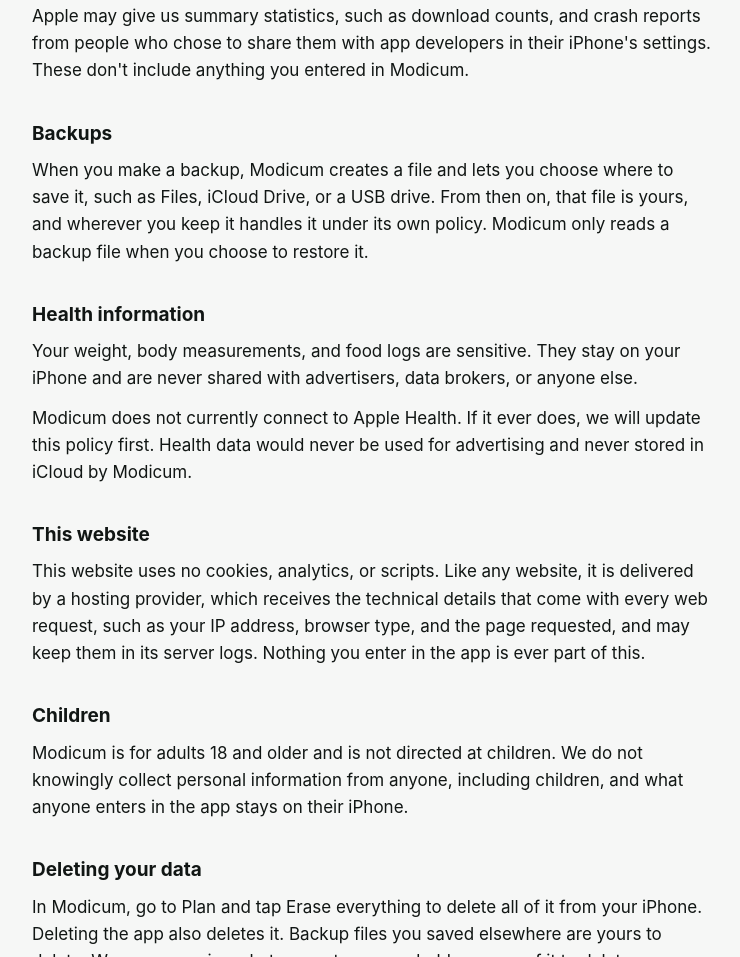
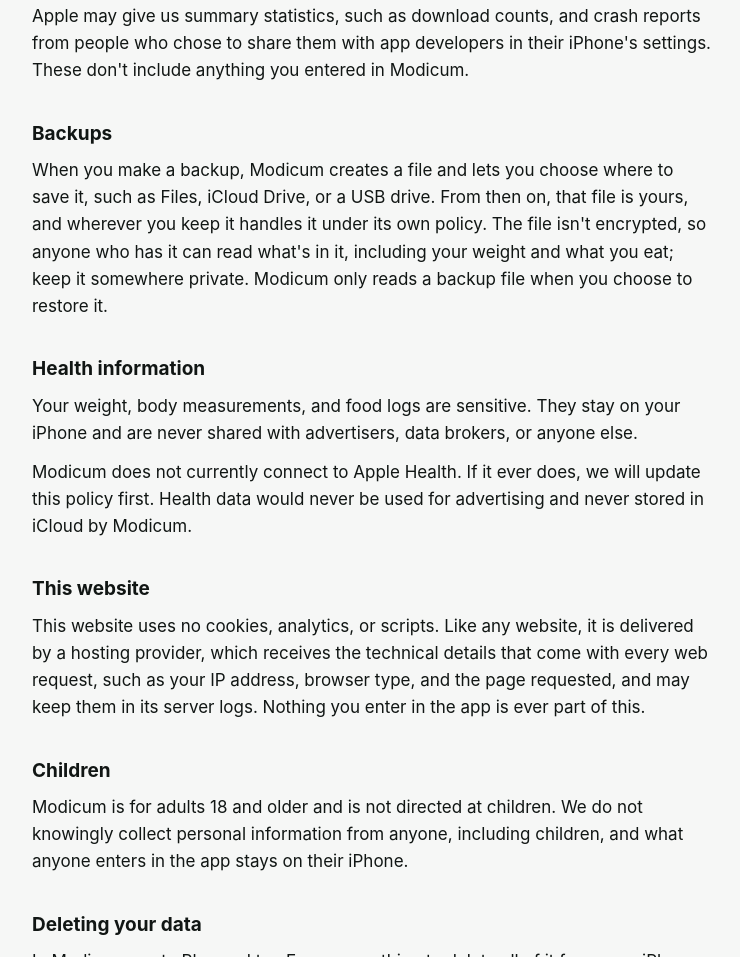
Before and after one commit to Modicumhealth/modicumhealth.github.io, a plain HTML site: page privacy.html in a window 1280 px wide. Shown: the part 1175-2132 px from the top of the page, without its empty margins (268-1008 px from the left). Drawn offline with Linux system fonts and the light colour scheme.

Commit message:
Say backup files aren't encrypted in the privacy policy

```diff
--- a/privacy.html
+++ b/privacy.html
@@ -38,7 +38,7 @@
 <p>Apple may give us summary statistics, such as download counts, and crash reports from people who chose to share them with app developers in their iPhone's settings. These don't include anything you entered in Modicum.</p>
 
 <h2>Backups</h2>
-<p>When you make a backup, Modicum creates a file and lets you choose where to save it, such as Files, iCloud Drive, or a USB drive. From then on, that file is yours, and wherever you keep it handles it under its own policy. Modicum only reads a backup file when you choose to restore it.</p>
+<p>When you make a backup, Modicum creates a file and lets you choose where to save it, such as Files, iCloud Drive, or a USB drive. From then on, that file is yours, and wherever you keep it handles it under its own policy. The file isn't encrypted, so anyone who has it can read what's in it, including your weight and what you eat; keep it somewhere private. Modicum only reads a backup file when you choose to restore it.</p>
 
 <h2>Health information</h2>
 <p>Your weight, body measurements, and food logs are sensitive. They stay on your iPhone and are never shared with advertisers, data brokers, or anyone else.</p>
```
